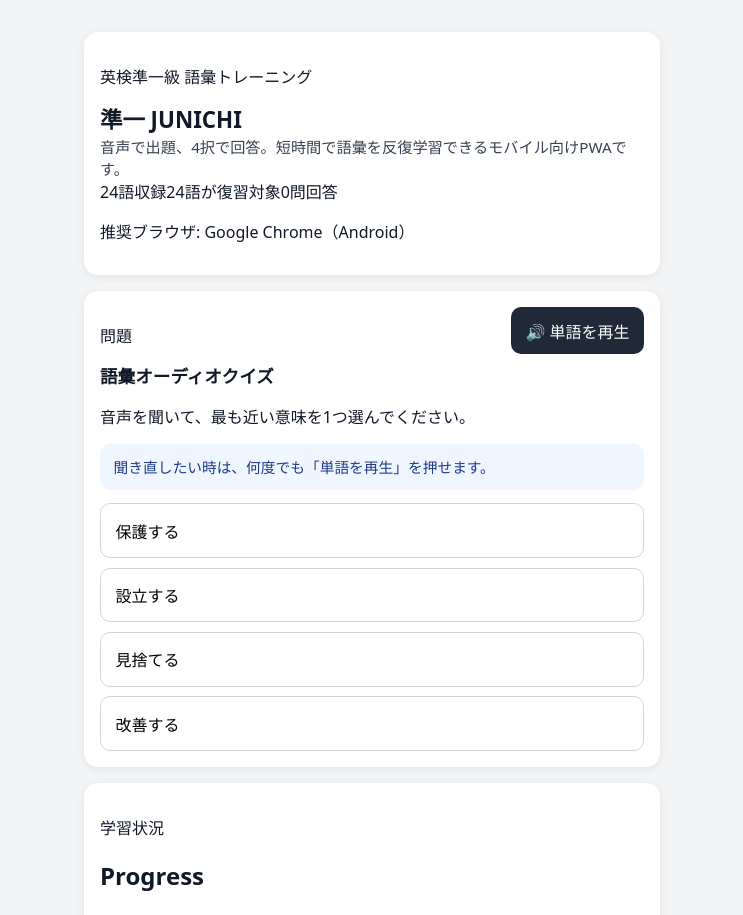
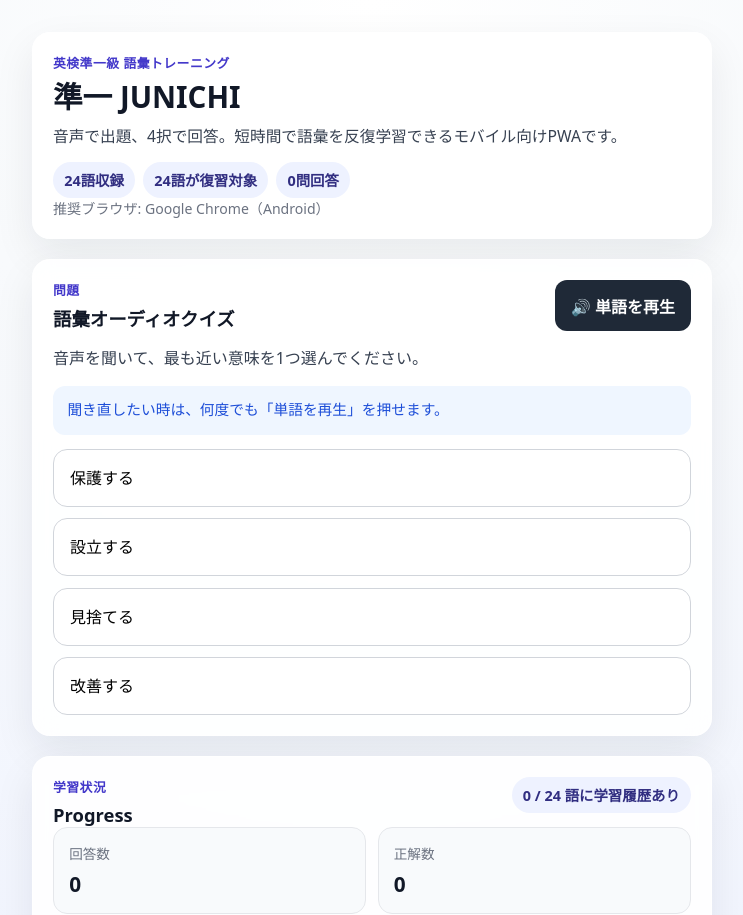
Before and after one commit to wwm001/junichi, a React (Vite) app: page / in a window 1280 px wide. Shown: the top 915 px of the page, without its empty margins (268-1011 px from the left). Built offline with nearby package versions, Linux system fonts and the light colour scheme.

Commit message:
Add files via upload

```diff
--- a/src/styles/main.css
+++ b/src/styles/main.css
@@ -1,15 +1,21 @@
 :root {
   font-family: 'Noto Sans JP', system-ui, -apple-system, BlinkMacSystemFont, 'Segoe UI', sans-serif;
   color: #111827;
-  background: #f3f4f6;
+  background:
+    radial-gradient(circle at top, #ffffff 0%, #f8fafc 35%, #eef2ff 100%);
 }
 
 * {
   box-sizing: border-box;
 }
 
+html {
+  background: #eef2ff;
+}
+
 body {
   margin: 0;
+  min-height: 100vh;
 }
 
 button {
@@ -17,34 +23,97 @@ button {
   touch-action: manipulation;
 }
 
+#root {
+  min-height: 100vh;
+}
+
 .app-shell {
-  max-width: 640px;
+  max-width: 720px;
   margin: 0 auto;
-  padding: 1rem;
+  padding: 1rem 1rem 2rem;
   display: grid;
   gap: 1rem;
 }
 
+h1,
+h2,
+p {
+  margin-top: 0;
+}
+
 h1 {
-  margin: 0.5rem 0 0;
-  font-size: 1.4rem;
-  line-height: 1.4;
+  margin-bottom: 0.45rem;
+  font-size: 1.85rem;
+  line-height: 1.3;
+}
+
+h2 {
+  margin-bottom: 0;
+  font-size: 1.15rem;
+}
+
+.hero {
+  gap: 0.85rem;
+}
+
+.eyebrow,
+.section-label {
+  margin-bottom: 0.4rem;
+  color: #4338ca;
+  font-size: 0.8rem;
+  font-weight: 700;
+  letter-spacing: 0.04em;
+  text-transform: uppercase;
 }
 
 .subtitle {
+  margin-bottom: 0.75rem;
+  color: #374151;
+  font-size: 0.98rem;
+  line-height: 1.65;
+}
+
+.hero-meta {
+  display: flex;
+  flex-wrap: wrap;
+  gap: 0.5rem;
+}
+
+.hero-meta span,
+.progress-summary {
+  display: inline-flex;
+  align-items: center;
+  min-height: 36px;
+  padding: 0.45rem 0.7rem;
+  border-radius: 999px;
+  background: #eef2ff;
+  color: #312e81;
+  font-size: 0.9rem;
+  font-weight: 600;
+}
+
+.environment-note {
   margin: 0;
-  color: #374151;
-  font-size: 0.95rem;
+  color: #6b7280;
+  font-size: 0.88rem;
 }
 
 .card {
-  background: #fff;
-  border-radius: 14px;
+  background: rgba(255, 255, 255, 0.9);
+  border: 1px solid rgba(255, 255, 255, 0.7);
+  border-radius: 18px;
   padding: 1rem;
-  box-shadow: 0 2px 8px rgba(0, 0, 0, 0.08);
+  box-shadow: 0 16px 40px rgba(15, 23, 42, 0.08);
+  backdrop-filter: blur(10px);
 }
 
-.card-header {
+.quiz-card {
+  display: grid;
+  gap: 0.9rem;
+}
+
+.card-header,
+.progress-header {
   display: flex;
   justify-content: space-between;
   align-items: flex-start;
@@ -52,46 +121,53 @@ h1 {
   flex-wrap: wrap;
 }
 
-.card-header h2 {
-  margin: 0;
-  font-size: 1.1rem;
-}
-
-.word {
-  font-size: 1.8rem;
-  margin: 0.4rem 0 0.6rem;
-  font-weight: 700;
+.question-guide {
+  margin-bottom: 0;
+  color: #374151;
+  line-height: 1.6;
 }
 
 .speak-button {
   border: 0;
   background: #1f2937;
   color: #fff;
-  border-radius: 10px;
-  padding: 0.7rem 0.9rem;
-  min-height: 44px;
+  border-radius: 12px;
+  padding: 0.85rem 1rem;
+  min-height: 48px;
   cursor: pointer;
+  font-weight: 700;
+  transition: transform 0.12s ease, opacity 0.12s ease;
+}
+
+.speak-button:active {
+  transform: scale(0.98);
 }
 
 .speak-button.is-unavailable {
   background: #6b7280;
 }
 
+.speak-button.is-playing {
+  background: #4338ca;
+}
+
 .choices,
-.review-grid {
+.review-grid,
+.stats-grid {
   display: grid;
-  gap: 0.6rem;
+  gap: 0.7rem;
 }
 
 .choice,
 .review-grid button {
   border: 1px solid #d1d5db;
   background: #fff;
-  border-radius: 10px;
-  padding: 0.9rem;
+  border-radius: 14px;
+  padding: 1rem;
   text-align: left;
   font-size: 1rem;
-  min-height: 48px;
+  line-height: 1.5;
+  min-height: 56px;
 }
 
 .choice.correct {
@@ -104,25 +180,80 @@ h1 {
   background: #fee2e2;
 }
 
-.review-buttons p {
-  margin: 0.8rem 0 0.5rem;
+.answer-panel {
+  padding: 0.95rem 1rem;
+  border-radius: 14px;
+  border: 1px solid transparent;
 }
 
-.progress-panel ul {
-  margin: 0;
-  padding-left: 1.2rem;
-  display: grid;
-  gap: 0.3rem;
+.answer-panel[data-status='correct'] {
+  background: #ecfdf5;
+  border-color: #86efac;
+}
+
+.answer-panel[data-status='wrong'] {
+  background: #fef2f2;
+  border-color: #fca5a5;
+}
+
+.answer-heading {
+  margin-bottom: 0.35rem;
+  font-size: 1rem;
+  font-weight: 700;
+}
+
+.answer-detail,
+.answer-subdetail {
+  margin-bottom: 0;
+  line-height: 1.6;
+}
+
+.review-buttons p {
+  margin-bottom: 0.55rem;
+  font-weight: 700;
+}
+
+.stats-grid {
+  grid-template-columns: repeat(2, minmax(0, 1fr));
+}
+
+.stat-card {
+  padding: 0.95rem;
+  border-radius: 14px;
+  background: #f8fafc;
+  border: 1px solid #e5e7eb;
+}
+
+.stat-label {
+  margin-bottom: 0.4rem;
+  color: #6b7280;
+  font-size: 0.85rem;
+}
+
+.stat-value {
+  margin-bottom: 0;
+  font-size: 1.3rem;
+  font-weight: 700;
 }
 
 .note {
-  margin: 0.4rem 0 0.8rem;
-  padding: 0.75rem 0.85rem;
-  border-radius: 10px;
+  margin: 0;
+  padding: 0.8rem 0.9rem;
+  border-radius: 12px;
   background: #eff6ff;
   color: #1e3a8a;
   font-size: 0.92rem;
-  line-height: 1.5;
+  line-height: 1.6;
+}
+
+.note-info {
+  background: #eff6ff;
+  color: #1d4ed8;
+}
+
+.note-success {
+  background: #ecfdf5;
+  color: #166534;
 }
 
 .note-error {
@@ -140,12 +271,22 @@ h1 {
 .build-version {
   margin: 0;
   text-align: right;
-  color: #6b7280;
-  font-size: 0.78rem;
+  color: #9ca3af;
+  font-size: 0.72rem;
+  letter-spacing: 0.02em;
 }
 
 @media (min-width: 768px) {
   .app-shell {
-    padding: 2rem;
+    padding: 2rem 1.25rem 2.5rem;
+    gap: 1.25rem;
+  }
+
+  .card {
+    padding: 1.25rem;
+  }
+
+  .review-grid {
+    grid-template-columns: repeat(2, minmax(0, 1fr));
   }
 }
```
